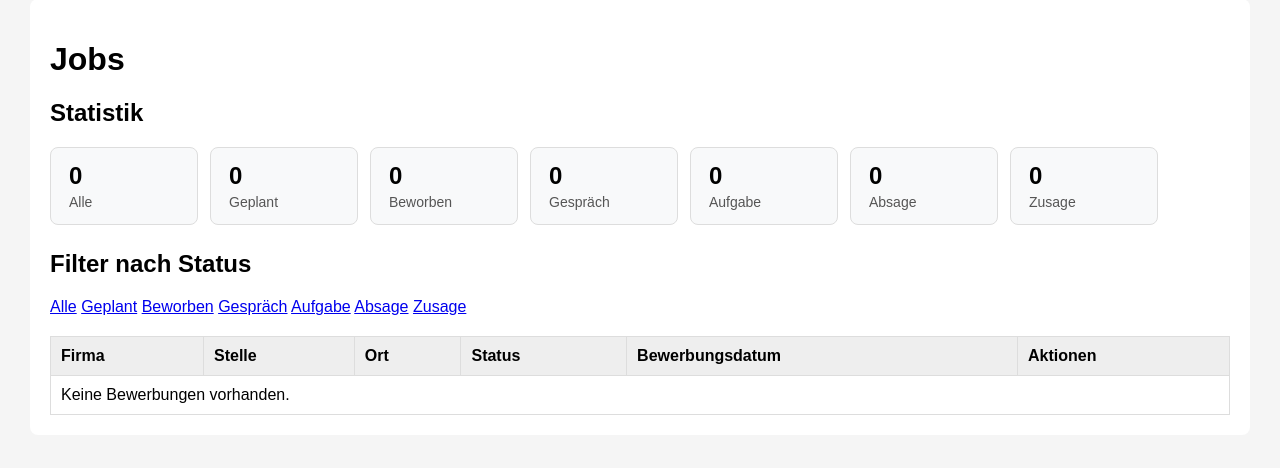
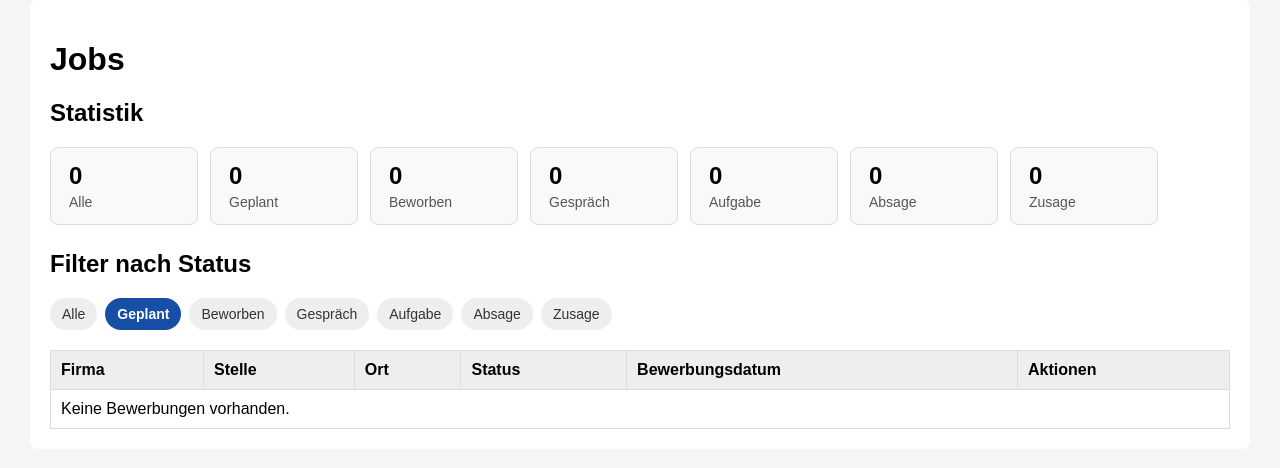
Before and after one commit to mohamadanasfattoum/jobtracker, a Django app: page /applications/?status=planned in a window 1280 px wide. Shown: the part 137-605 px from the top of the page. Run offline with Django 5.2, Linux system fonts and the light colour scheme; data that the repository does not hold is empty.

Commit message:
style: improve status filter buttons

```diff
--- a/JobApplication/templates/JobApplication/jobapplication_list.html
+++ b/JobApplication/templates/JobApplication/jobapplication_list.html
@@ -45,14 +45,42 @@
 
 <h2>Filter nach Status</h2>
 
-<a href="{% url 'application_list' %}">Alle</a>
-<a href="{% url 'application_list' %}?status=planned">Geplant</a>
-<a href="{% url 'application_list' %}?status=applied">Beworben</a>
-<a href="{% url 'application_list' %}?status=interview">Gespräch</a>
-<a href="{% url 'application_list' %}?status=task">Aufgabe</a>
-<a href="{% url 'application_list' %}?status=rejected">Absage</a>
-<a href="{% url 'application_list' %}?status=accepted">Zusage</a>
+<div class="filter-actions">
+    <a class="filter-btn {% if not selected_status %}active{% endif %}"
+       href="{% url 'application_list' %}">
+        Alle
+    </a>
 
+    <a class="filter-btn {% if selected_status == 'planned' %}active{% endif %}"
+       href="{% url 'application_list' %}?status=planned">
+        Geplant
+    </a>
+
+    <a class="filter-btn {% if selected_status == 'applied' %}active{% endif %}"
+       href="{% url 'application_list' %}?status=applied">
+        Beworben
+    </a>
+
+    <a class="filter-btn {% if selected_status == 'interview' %}active{% endif %}"
+       href="{% url 'application_list' %}?status=interview">
+        Gespräch
+    </a>
+
+    <a class="filter-btn {% if selected_status == 'task' %}active{% endif %}"
+       href="{% url 'application_list' %}?status=task">
+        Aufgabe
+    </a>
+
+    <a class="filter-btn {% if selected_status == 'rejected' %}active{% endif %}"
+       href="{% url 'application_list' %}?status=rejected">
+        Absage
+    </a>
+
+    <a class="filter-btn {% if selected_status == 'accepted' %}active{% endif %}"
+       href="{% url 'application_list' %}?status=accepted">
+        Zusage
+    </a>
+</div>
 
 
 
--- a/static/css/style.css
+++ b/static/css/style.css
@@ -185,3 +185,32 @@ th {
     color: #b3261e;
     font-weight: bold;
 }
+
+
+
+.filter-actions {
+    display: flex;
+    flex-wrap: wrap;
+    gap: 8px;
+    margin-bottom: 20px;
+}
+
+.filter-btn {
+    display: inline-block;
+    padding: 8px 12px;
+    border-radius: 20px;
+    background-color: #eeeeee;
+    color: #333333;
+    text-decoration: none;
+    font-size: 14px;
+}
+
+.filter-btn:hover {
+    background-color: #dddddd;
+}
+
+.filter-btn.active {
+    background-color: #174ea6;
+    color: white;
+    font-weight: bold;
+}
```
